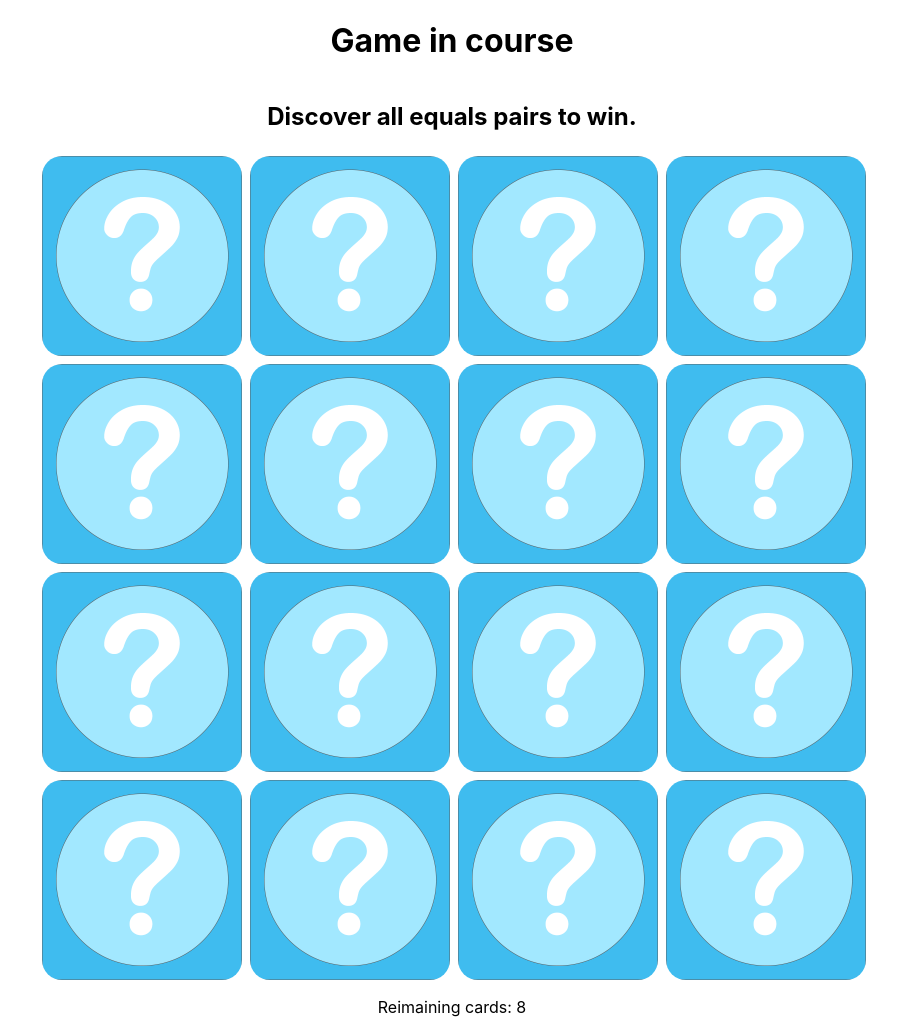
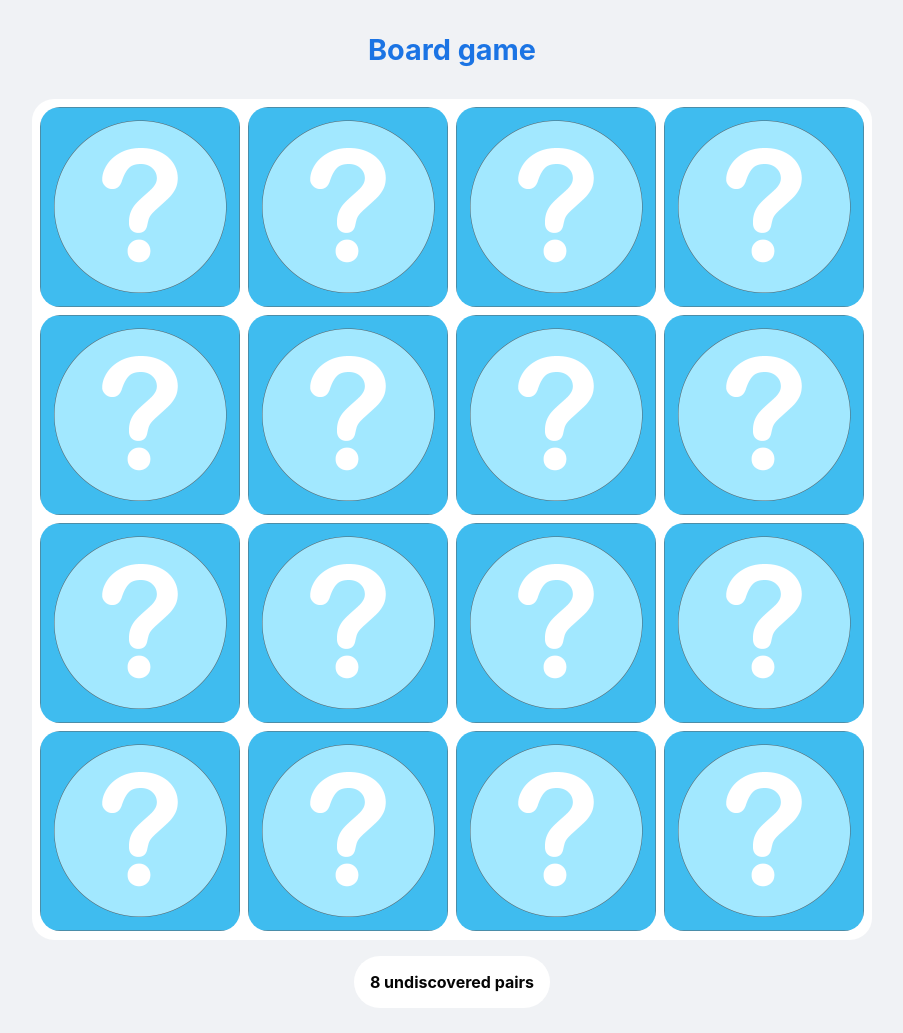
Before and after one commit to nicolasdemaio/unq-ui-nicolas-de-maio-trabajo-final, a React (Create React App) app: page /play in a window 1280 px wide. Shown: the whole page, without its empty margins (188-1091 px from the left). Built offline with nearby package versions, Linux system fonts and the light colour scheme.

Commit message:
funcionalidades minimas terminadas (parece)

```diff
--- a/src/App.jsx
+++ b/src/App.jsx
@@ -11,6 +11,7 @@ function App() {
                 <Route path='/' element={<HomeScreen/>}/>
                 <Route path='/play' element={<GameScreen/>}/>
                 <Route path='/done' element={<EndedGame/>}/>
+                <Route path="*" element={<HomeScreen/>}/>
             </Routes>
         </div>
     );
--- a/src/components/atoms/CountryCard.js
+++ b/src/components/atoms/CountryCard.js
@@ -2,32 +2,35 @@ import './CountryCard.css'
 import {useEffect, useState} from 'react'
 import notDiscoveredImage from './not_discovered_country.png'
 
-const CountryCard = ({name, number, image, handleCardClick, cardsToReset, matchedCards}) => {
+const CountryCard = ({name, number, image, handleChoice, cardsToReset, matchedCards, disableCards}) => {
 
     const [isSelected, setIsSelected] = useState(false)
     const [isMatched, setIsMatched] = useState(false)
+    const [isDisabled, setIsDisabled] = useState(false)
 
     useEffect(() => {
+        setIsDisabled(disableCards)
+    }, [disableCards])
+
+    useEffect(() => {
+        if (!isMatched) {
+            setIsMatched(matchedCards.includes(name))
             if (cardsToReset.includes(number)) setIsSelected(false)
-            if (matchedCards.includes(name)) setIsMatched(true)
         }
-        , [cardsToReset, matchedCards])
+    }, [cardsToReset, matchedCards])
 
     const handleClick = () => {
-        if (isMatched || isSelected) {
-            // do nothing
-        } else {
+        if (!(isDisabled || isMatched || isSelected)) {
             setIsSelected(true)
-            handleCardClick(name, number)
+            handleChoice(name, number)
         }
     }
 
     return (
-        <div className='country-card' onClick={handleClick}>
+        <div className='country-card ' onClick={handleClick}>
             {(isMatched || isSelected) ?
                 <img className='country-image' src={image} alt={name}/> :
                 <img className='country-image' src={notDiscoveredImage} alt='not-discovered'/>}
-
         </div>
     )
 }
--- /dev/null
+++ b/src/components/molecules/Board.css
@@ -0,0 +1,13 @@
+.cards-container {
+    display: grid;
+    width: 820px;
+    height: 820px;
+    grid-template-columns: repeat(4, 1fr);
+    grid-auto-rows: 200px;
+    grid-gap: 8px 8px;
+    padding: 5px;
+    margin: auto;
+    background-color: #FFFFFF;
+    border-radius: 22px;
+    padding: 0.5rem 0.8rem 0.8rem 0.5rem;
+}
--- /dev/null
+++ b/src/components/molecules/Board.jsx
@@ -0,0 +1,22 @@
+import CountryCard from "../atoms/CountryCard";
+import './Board.css'
+
+const Board = ({cards, handleChoice, cardsToReset, matchedCards, disableCards}) => {
+    return (
+        <div className='cards-container'>
+            {cards.map((card, number) => (
+                <CountryCard
+                    name={card.name}
+                    number={number}
+                    image={card.imageSrc}
+                    handleChoice={handleChoice}
+                    cardsToReset={cardsToReset}
+                    matchedCards={matchedCards}
+                    disableCards={disableCards}
+                />
+            ))}
+        </div>
+    )
+}
+
+export default Board
--- a/src/components/screens/EndedGame.css
+++ b/src/components/screens/EndedGame.css
@@ -0,0 +1,39 @@
+.ended-container {
+    display: flex;
+    flex-direction: column;
+    align-items: center;
+    padding-top: 7rem;
+}
+
+.ended-title {
+    font-size: 2.5rem;
+}
+
+
+.ended-subtitle-container {
+    display: flex;
+    font-size: 2rem;
+}
+
+.ended-subtitle {
+    font-style: italic;
+}
+
+
+.ended-button {
+    font-size: 1.5rem;
+    border: none;
+    background-color: #297ae8;
+    color: white;
+    font-weight: bold;
+    padding: 1rem 2rem;
+    border-radius: 30px;
+    transition-duration: 0.2s;
+}
+
+.ended-button:hover {
+    background-color: #1658e5;
+    transition-duration: 0.2s;
+    cursor: pointer;
+    box-shadow: rgba(0, 0, 0, 0.05) 0px 6px 24px 0px, rgba(0, 0, 0, 0.08) 0px 0px 0px 1px;
+}
--- a/src/components/screens/EndedGame.jsx
+++ b/src/components/screens/EndedGame.jsx
@@ -1,14 +1,19 @@
 import {useNavigate} from "react-router-dom";
+import './EndedGame.css'
 
 const EndedGame = () => {
 
     const navigate = useNavigate()
 
     return (
-        <div>
-            <div>Ganaste</div>
-            <button onClick={() => navigate('/play')}>
-                Jugar de nuevo
+        <div className='ended-container'>
+            <div className='ended-title'>YOU WIN 👏</div>
+            <p className='ended-subtitle-container'>
+                <div className='ended-subtitle'>We hope you have enjoyed the game!</div>
+                😄
+            </p>
+            <button className='ended-button' onClick={() => navigate('/play')}>
+                Play again
             </button>
         </div>
     )
--- a/src/components/screens/GameScreen.css
+++ b/src/components/screens/GameScreen.css
@@ -4,13 +4,17 @@
     align-items: center;
 }
 
-.cards-container {
-    display: grid;
-    width: 820px;
-    height: 820px;
-    grid-template-columns: repeat(4, 1fr);
-    grid-auto-rows: 200px;
-    grid-gap: 8px 8px;
-    padding: 5px;
-    margin: auto;
+.title {
+    color: #1B74E4;
+    font-size: 1.8rem;
+    font-weight: bold;
+    margin: 2rem 0;
 }
+
+.game-footer {
+    background-color: #FFFFFF;
+    padding: 1rem;
+    border-radius: 30px;
+    font-weight: bold;
+    color: #050505;
+}
--- a/src/components/screens/GameScreen.jsx
+++ b/src/components/screens/GameScreen.jsx
@@ -1,8 +1,8 @@
 import './GameScreen.css'
 import gameCountries from "../../assets/countries";
 import {useEffect, useState} from "react";
-import CountryCard from "../atoms/CountryCard";
 import {useNavigate} from "react-router-dom";
+import Board from "../molecules/Board";
 
 const GameScreen = () => {
     const navigate = useNavigate()
@@ -16,53 +16,46 @@ const GameScreen = () => {
         return anArray;
     }
     useEffect(() => {
-        const randomizedCountries = randomizeArray(gameCountries.concat(gameCountries))
-        setCountries(randomizedCountries)
+        setCountries(randomizeArray(gameCountries.concat(gameCountries)))
     }, [])
 
     const [selectedCard, setSelectedCard] = useState({})
     const [cardsToReset, setCardsToReset] = useState([])
     const [matchedCards, setMatchedCards] = useState([])
+    const [disableCards, setDisableCards] = useState(false)
 
     const checkIfIsWinner = () => (matchedCards.length === (gameCountries.length - 1)) ? navigate('/done') : null
 
-    const handleCardClick = (name, number) => {
-        if (!selectedCard.name) {
-            setSelectedCard({name, number})
-        } else if (selectedCard.name === name) {
-            setCardsToReset([selectedCard.number, number])
-            setSelectedCard({})
+    const resetCards = () => {
+        setSelectedCard({})
+        setDisableCards(false)
+    }
+
+    const checkIfMatch = (name, number) => {
+        setDisableCards(true)
+        if (selectedCard.name === name) {
             setMatchedCards(matchedCards.concat(name))
             checkIfIsWinner()
+            resetCards()
         } else {
             setTimeout(() => {
                 setCardsToReset([selectedCard.number, number])
-                setSelectedCard({})
+                resetCards()
             }, 1000)
         }
     }
 
+    const handleChoice = (name, number) => {
+        selectedCard.name ? checkIfMatch(name, number) : setSelectedCard({name, number})
+    }
+
     return (
         <div className='gamescreen-container'>
-            <h1>Game in course</h1>
-            <h2>Discover all equals pairs to win.</h2>
-            <div className='cards-container'>
-                {countries.map((country, i) => (
-                    <CountryCard
-                        name={country.name}
-                        number={i}
-                        image={country.imageSrc}
-                        handleCardClick={handleCardClick}
-                        cardsToReset={cardsToReset}
-                        matchedCards={matchedCards}
-                    />
-                ))}
-            </div>
-
-            <p>Reimaining cards: {gameCountries.length - matchedCards.length}</p>
-
+            <p className='title'>Board game</p>
+            <Board cards={countries} handleChoice={handleChoice} cardsToReset={cardsToReset} matchedCards={matchedCards}
+                   disableCards={disableCards}/>
+            <p className='game-footer'>{gameCountries.length - matchedCards.length} undiscovered pairs</p>
         </div>
-
     )
 }
 export default GameScreen
--- a/src/components/screens/HomeScreen.css
+++ b/src/components/screens/HomeScreen.css
@@ -0,0 +1,50 @@
+.home-container {
+    display: flex;
+    flex-direction: column;
+    align-items: center;
+    justify-content: center;
+    margin-top: 6rem;
+}
+
+.home-title {
+    font-size: 3rem;
+    margin: 0;
+    color: #1877F2;
+    font-weight: bold;
+    margin: 0 0 2rem 0;
+}
+
+.game-description {
+    background-color: slateblue;
+    display: flex;
+    flex-direction: column;
+    align-items: center;
+    background-color: #FFFFFF;
+    border-radius: 12px;
+    font-size: 1.2rem;
+    padding: 2rem;
+    box-shadow: rgba(0, 0, 0, 0.05) 0px 6px 24px 0px, rgba(0, 0, 0, 0.08) 0px 0px 0px 1px;
+}
+
+.divider-line {
+    margin: 1rem;
+    border: 1px solid #dddfe2;
+    width: 95%;
+}
+
+.play-button {
+    background-color: #297ae8;
+    color: white;
+    font-size: 1.3rem;
+    font-weight: bold;
+    border: none;
+    padding: 0.8rem 1.6rem;
+    border-radius: 8px;
+    transition-duration: 0.2s;
+}
+
+.play-button:hover {
+    background-color: #1658e5;
+    transition-duration: 0.2s;
+    cursor: pointer;
+}
--- a/src/components/screens/HomeScreen.jsx
+++ b/src/components/screens/HomeScreen.jsx
@@ -1,5 +1,5 @@
 import {useNavigate} from "react-router-dom";
-import {Fragment} from "react";
+import './HomeScreen.css'
 
 
 const HomeScreen = () => {
@@ -7,16 +7,22 @@ const HomeScreen = () => {
     const navigate = useNavigate()
 
     return (
-        <Fragment>
-            <h1>MEMOTEST</h1>
-            <h2>with countries</h2>
-            <h3>Try to ....</h3>
-            <p>Do you want to try?</p>
-            <button onClick={() => {
-                navigate('/play')
-            }}>Play
-            </button>
-        </Fragment>
+        <div className='home-container'>
+            <p className='home-title'>MEMOTEST</p>
+            <p className='game-description'>
+                <p>Welcome to <strong>'MEMOTEST with countries'</strong> 👋</p>
+                <p>This game consists on a board with different pairs of countries cards</p>
+                <p>What is the objective?</p>
+                <p>Click the cards and discover all equals pairs to win</p>
+                <hr className='divider-line'/>
+                <p>Do you want to try?</p>
+                <button className='play-button' onClick={() => {
+                    navigate('/play')
+                }}>Play
+                </button>
+            </p>
+        </div>
+
     )
 }
 
--- a/src/index.css
+++ b/src/index.css
@@ -1,13 +1,14 @@
 body {
-  margin: 0;
-  font-family: -apple-system, BlinkMacSystemFont, 'Segoe UI', 'Roboto', 'Oxygen',
+    margin: 0;
+    font-family: -apple-system, BlinkMacSystemFont, 'Segoe UI', 'Roboto', 'Oxygen',
     'Ubuntu', 'Cantarell', 'Fira Sans', 'Droid Sans', 'Helvetica Neue',
     sans-serif;
-  -webkit-font-smoothing: antialiased;
-  -moz-osx-font-smoothing: grayscale;
+    -webkit-font-smoothing: antialiased;
+    -moz-osx-font-smoothing: grayscale;
+    background-color: #F0F2F5;
 }
 
 code {
-  font-family: source-code-pro, Menlo, Monaco, Consolas, 'Courier New',
+    font-family: source-code-pro, Menlo, Monaco, Consolas, 'Courier New',
     monospace;
 }
```
